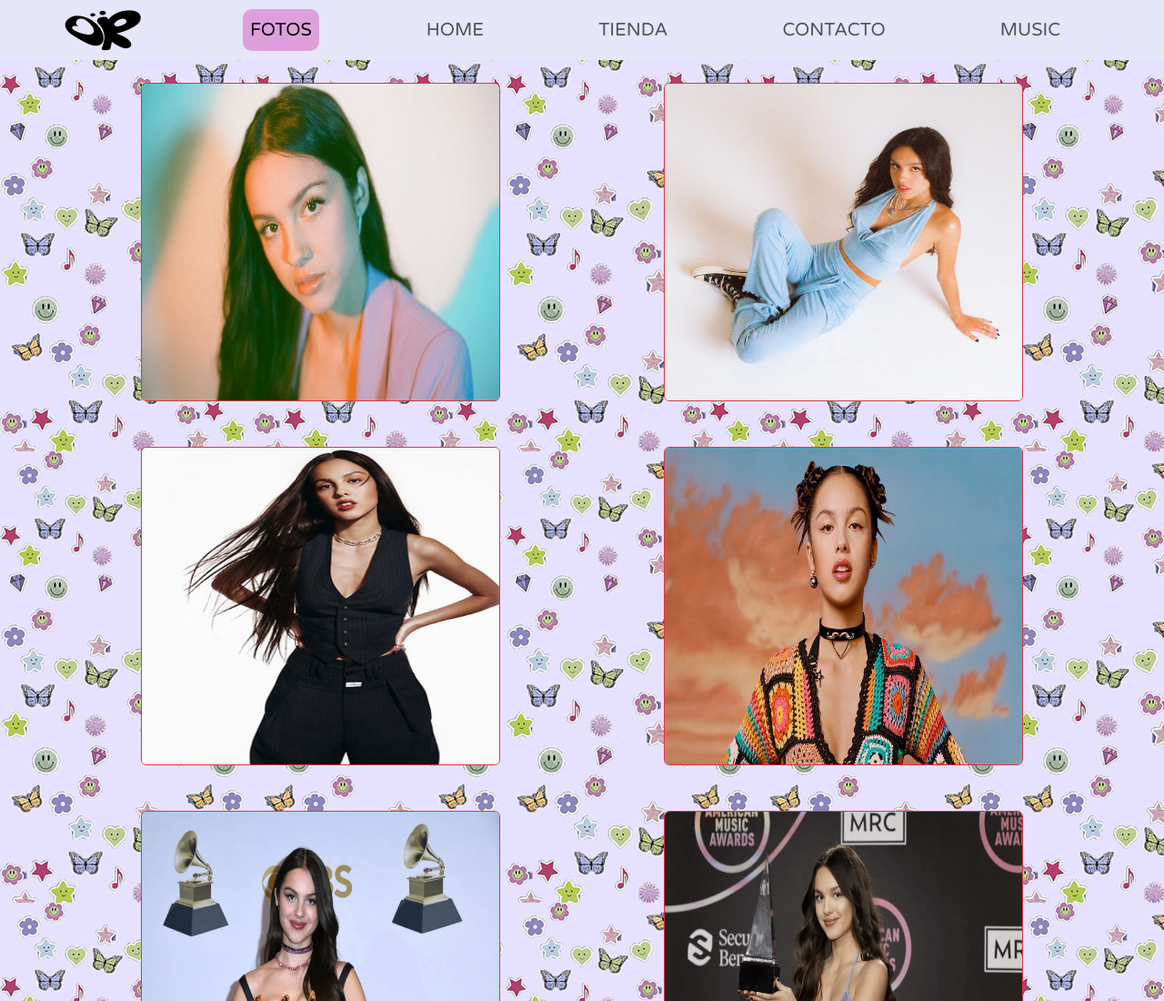
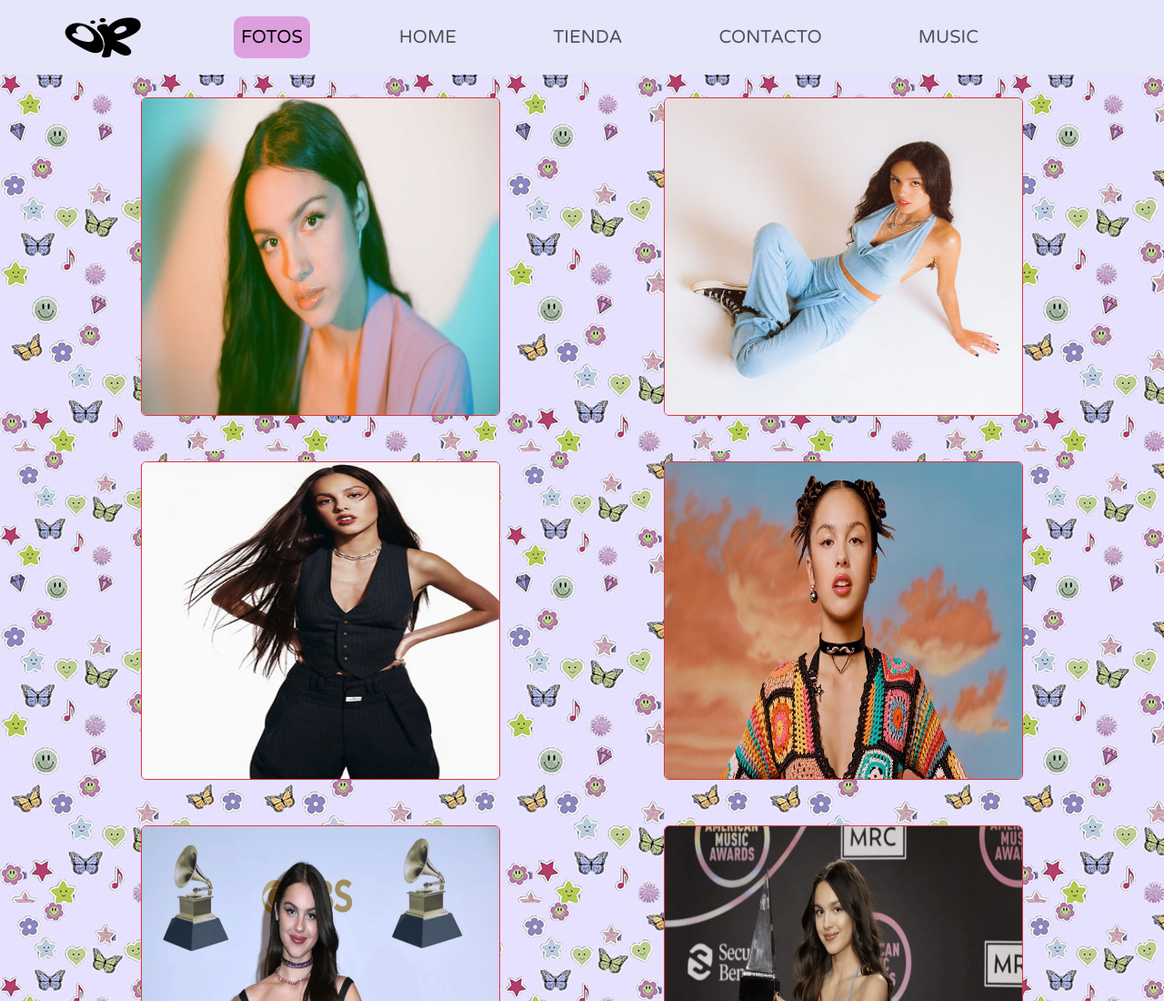
Before and after one commit to Lucilaa1/PF-Allende, a website: page fotos.html in a window 1280 px wide. Shown: the top 1100 px of the page at 91% size. Drawn offline with nearby package versions, Linux system fonts and the light colour scheme; a web font is replaced by a local one.

Commit message:
Add files via upload

```diff
--- a/css/estilos.css
+++ b/css/estilos.css
@@ -32,7 +32,7 @@ ul li{
     display: flex;
     justify-content: center;
     line-height: 40px;
-    margin: 0 40px;
+    margin: 0 30px;
 }
 
 ul li a{
--- a/sass/parciales/_nav.scss
+++ b/sass/parciales/_nav.scss
@@ -13,8 +13,6 @@ body{
 .navbar {
     background-color: #E6E6FA;
     width: 100%;
-    margin: 0;
-    padding: 0;
     &-brand {
         margin: $navbar-margin;
             }
@@ -27,7 +25,7 @@ body{
     flex-direction: column;
     margin-right: $ul-marginright;
      li {
-        display: flex;
+        display: inline-flex;
         justify-content: center;
         line-height: 40px;
         margin: $li-margin;
--- a/sass/parciales/_vars.scss
+++ b/sass/parciales/_vars.scss
@@ -11,8 +11,8 @@ $text-padding: 1rem 1.5rem;
 $text-margin: 2rem;
 $text-borderstyle: inset;
 $navbar-margin: 0 40px;
-$ul-marginright: 30px;
-$li-margin: 0 30px;
+$ul-marginright: 20px;
+$li-margin: 0 20px;
 $a-size: 20px;
 $a-margin: 10px 25px;
 $a-padding: 3px 6px;
```
Also changed, not shown: css/compilado.css.
